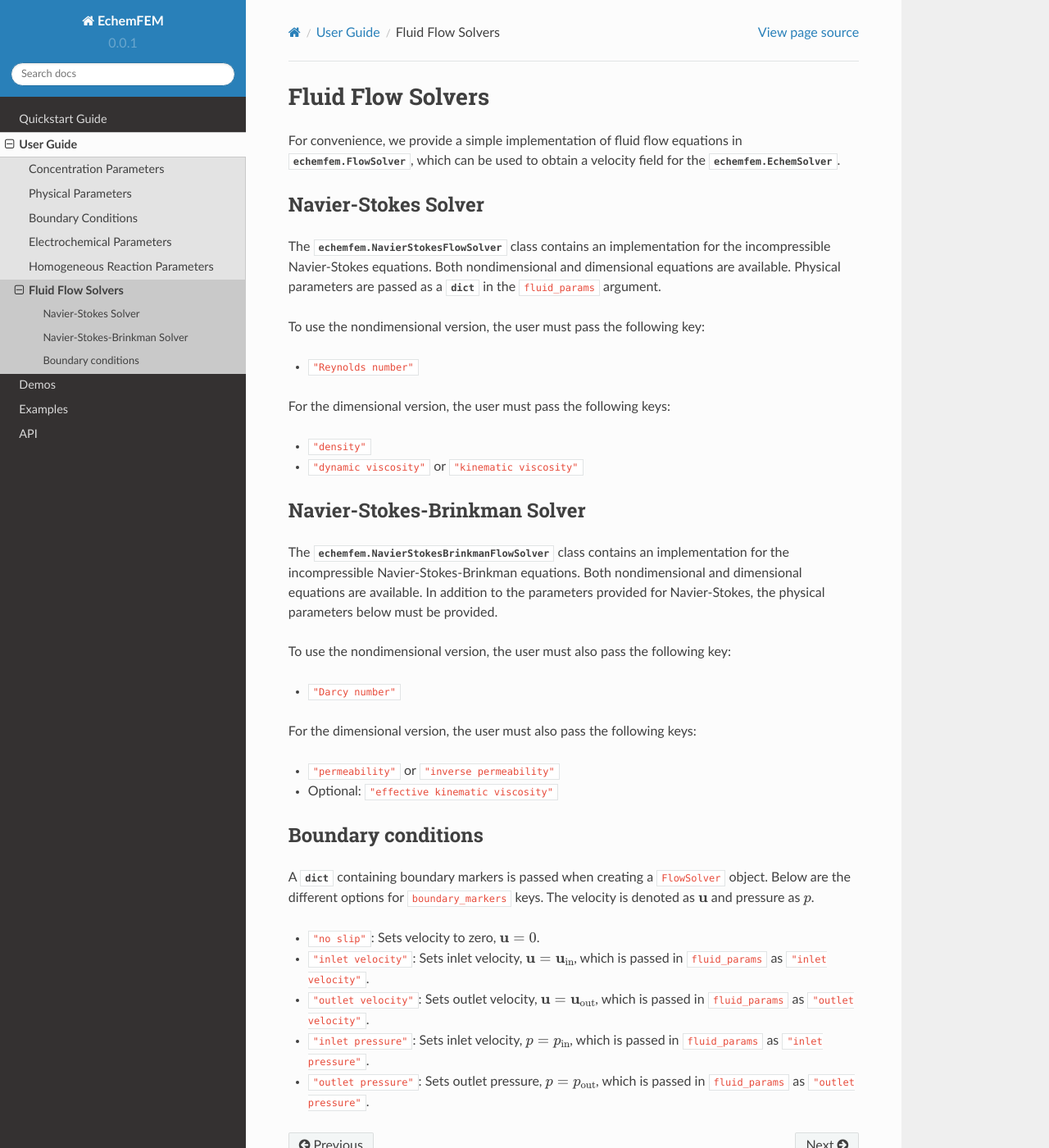
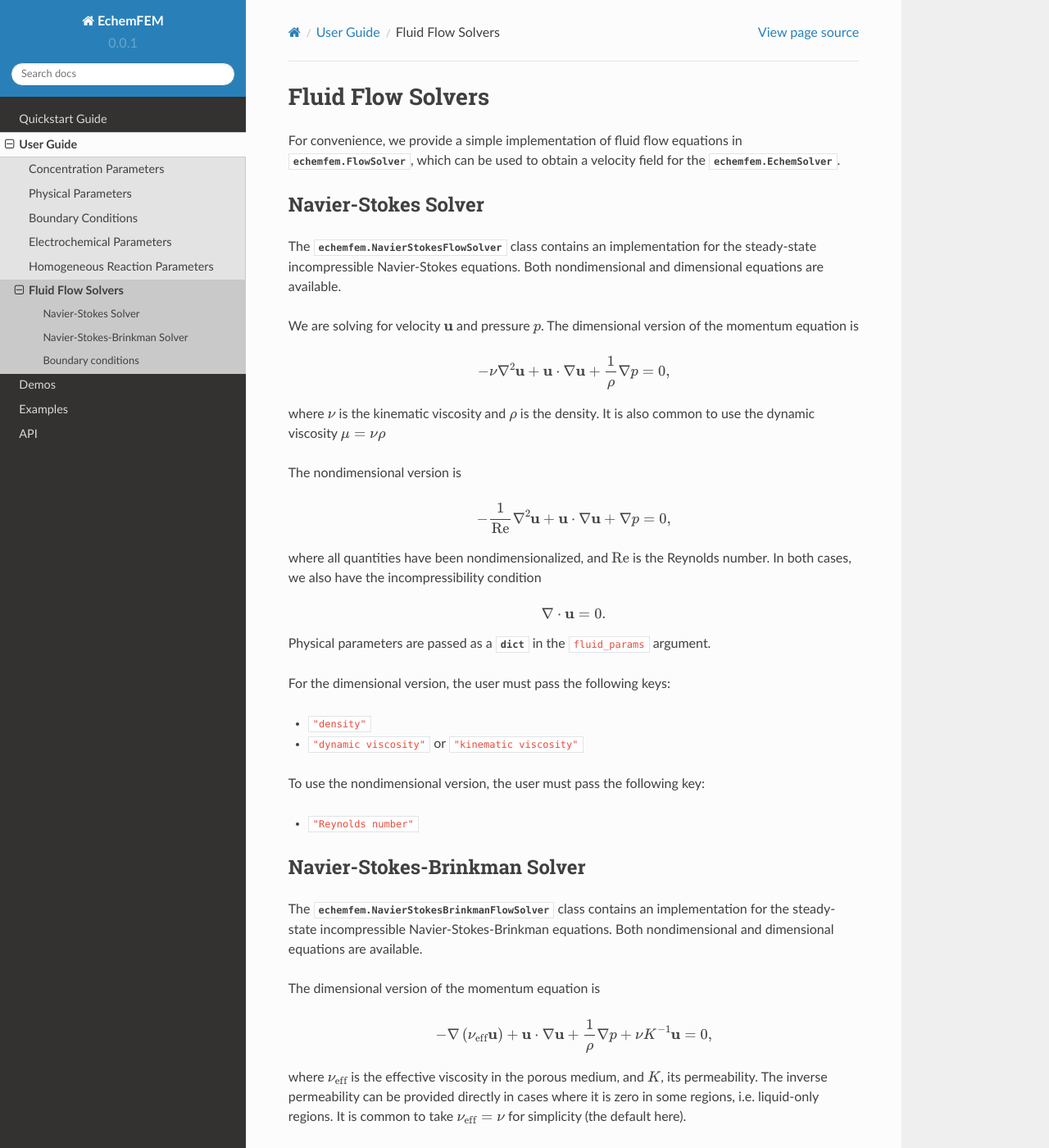
Before and after one commit to LLNL/echemfem, a Sphinx documentation site: the page built from docs/source/user_guide/fluid_solver.rst, in a window 1280 px wide and 1400 px high. Shown: the whole window at 82% size. Built offline with Sphinx 7.4.7 and the Read the Docs theme 2.0.0, drawn with Linux system fonts in a browser that asks for light colours; pages that are not in the unit, such as notebooks, are missing from menus; some of the changed text lies outside the part shown.

Commit message:
Add equations for fluid solvers in docs

```diff
--- a/docs/source/user_guide/fluid_solver.rst
+++ b/docs/source/user_guide/fluid_solver.rst
@@ -9,13 +9,33 @@ Navier-Stokes Solver
 --------------------
 
 The :class:`echemfem.NavierStokesFlowSolver` class contains an implementation
-for the incompressible Navier-Stokes equations. Both nondimensional and
-dimensional equations are available. Physical parameters are passed as a
+for the steady-state incompressible Navier-Stokes equations. Both
+nondimensional and dimensional equations are available.
+
+We are solving for velocity :math:`\mathbf u` and pressure :math:`p`. The
+dimensional version of the momentum equation is
+
+.. math::
+
+   -\nu \nabla^2 \mathbf u + \mathbf u \cdot \nabla \mathbf u + \frac{1}{\rho} \nabla p = 0,
+
+where :math:`\nu` is the kinematic viscosity and :math:`\rho` is the density.
+It is also common to use the dynamic viscosity :math:`\mu = \nu \rho`
+
+The nondimensional version is
+
+.. math::
+
+   - \frac{1}{\mathrm{Re}}\nabla^2 \mathbf u + \mathbf u \cdot \nabla \mathbf u + \nabla p = 0,
+
+where all quantities have been nondimensionalized, and :math:`\mathrm{Re}` is the Reynolds number. In both cases, we also have the incompressibility condition
+
+.. math::
+
+   \nabla \cdot \mathbf{u} = 0.
+
+Physical parameters are passed as a
 :py:class:`dict` in the ``fluid_params`` argument.
-
-To use the nondimensional version, the user must pass the following key:
-
-* ``"Reynolds number"``
 
 For the dimensional version, the user must pass the following keys:
 
@@ -23,31 +43,58 @@ For the dimensional version, the user must pass the following keys:
 
 * ``"dynamic viscosity"`` or ``"kinematic viscosity"``
 
+To use the nondimensional version, the user must pass the following key:
+
+* ``"Reynolds number"``
+
 Navier-Stokes-Brinkman Solver
 -----------------------------
 
 The :class:`echemfem.NavierStokesBrinkmanFlowSolver` class contains an
-implementation for the incompressible Navier-Stokes-Brinkman equations. Both
-nondimensional and dimensional equations are available. In addition to the
-parameters provided for Navier-Stokes, the physical parameters below must be
-provided.
+implementation for the steady-state incompressible Navier-Stokes-Brinkman
+equations. Both nondimensional and dimensional equations are available.
 
-To use the nondimensional version, the user must also pass the following key:
+The dimensional version of the momentum equation is
 
-* ``"Darcy number"``
+.. math::
+
+   -\nabla\left(\nu_\mathrm{eff} \mathbf u \right)+ \mathbf u \cdot \nabla \mathbf u + \frac{1}{\rho} \nabla p + \nu K^{-1} \mathbf u = 0,
+
+where :math:`\nu_\mathrm{eff}` is the effective viscosity in the porous medium,
+and :math:`K`, its permeability. The inverse permeability can be provided
+directly in cases where it is zero in some regions, i.e. liquid-only regions.
+It is common to take :math:`\nu_\mathrm{eff}=\nu` for simplicity (the default
+here).
+
+The nondimensional implementation currently assume :math:`\nu_\mathrm{eff}=\nu`
+and :math:`K>0`, such that
+
+
+.. math::
+
+   - \frac{1}{\mathrm{Re}}\nabla^2 \mathbf u + \mathbf u \cdot \nabla \mathbf u + \nabla p + \frac{1}{\mathrm{Re}\mathrm{Da}} \mathbf u = 0,
+
+where all quantities have been nondimensionalized and :math:`\mathrm{Da}` is the Darcy number.
+
+In addition to the parameters provided for Navier-Stokes, the physical
+parameters below must be provided.
 
 For the dimensional version, the user must also pass the following keys:
 
 * ``"permeability"`` or ``"inverse permeability"``
 
-* Optional: ``"effective kinematic viscosity"``
+* Optional: ``"effective kinematic viscosity"`` or ``"effective dynamic viscosity"``
+
+To use the nondimensional version, the user must also pass the following key:
+
+* ``"Darcy number"``
 
 Boundary conditions
 -------------------
 
 A :py:class:`dict` containing boundary markers is passed when creating a
 ``FlowSolver`` object. Below are the different options for ``boundary_markers``
-keys. The velocity is denoted as :math:`\mathbf u` and pressure as :math:`p`.
+keys.
 
 * ``"no slip"``: Sets velocity to zero, :math:`\mathbf u = 0`.
 
```
Also changed, not shown: 1 other file.
